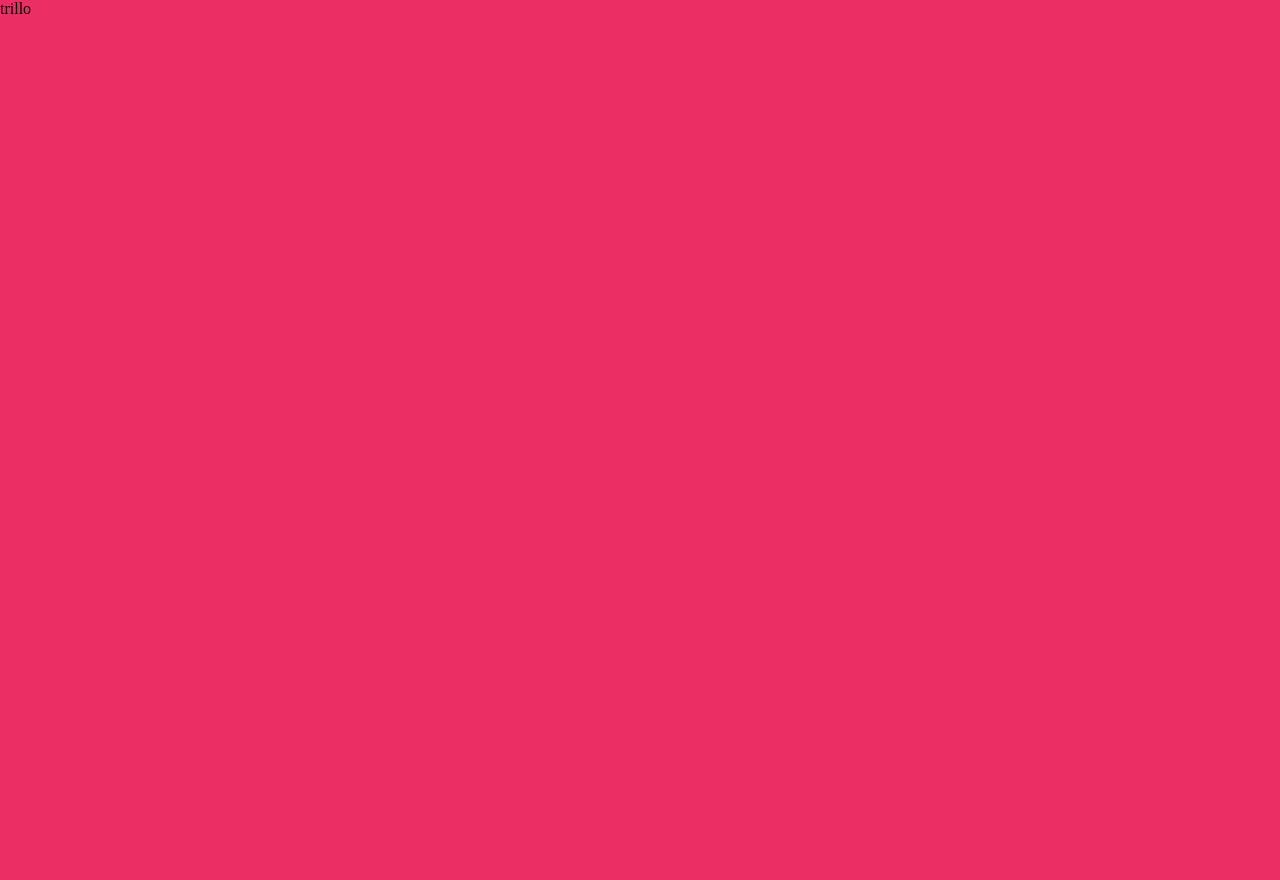
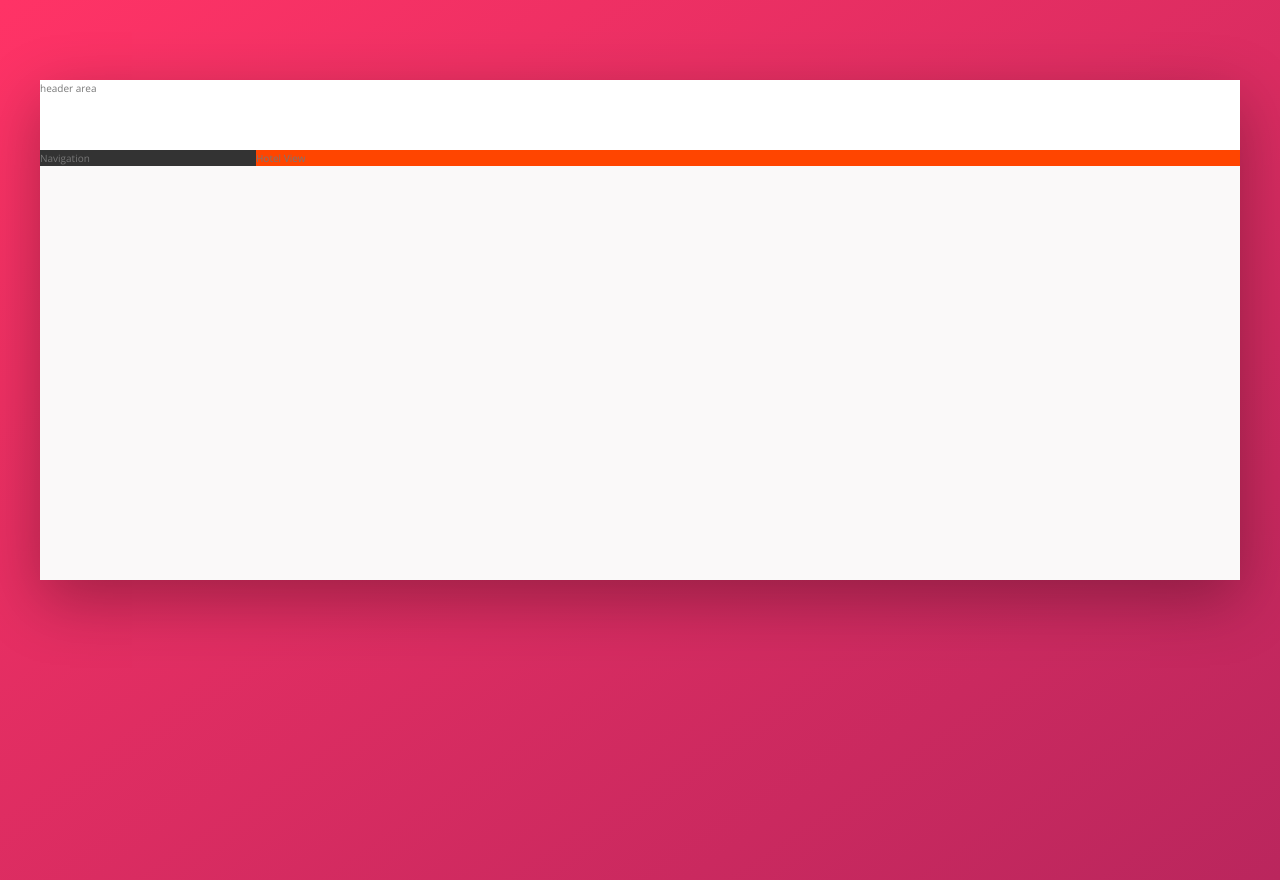
Before and after one commit to amnanaimat/responsiveDesgin, a website: page index.html in a window 1280 px wide. Before the commit the page ends 800 px from the top, so only its background shows below. Drawn offline with nearby package versions, Linux system fonts and the light colour scheme.

Commit message:
added basic page sections

```diff
--- a/index.html
+++ b/index.html
@@ -11,7 +11,19 @@
         <title>trillo &mdash; Your all-in-one booking app</title>
     </head>
     <body>
-        trillo
+        <div class="container">
+            <header class="header">
+                header area
+            </header>
+            <div class="content">
+                <nav class="sidebar">
+                    Navigation
+                </nav>
+                <main class="hotel-view">
+                    Hotel View
+                </main>
+            </div>
+        </div>
 
     </body>
 </html>
--- a/sass/_base.scss
+++ b/sass/_base.scss
@@ -8,7 +8,7 @@ COLORS
   --color-primary: #eb2f64;
   --color-primary-light: #ff3366;
   --color-primary-dark: #ba265d;
---color-grey-light-1: #faf9f9
+  --color-grey-light-1: #faf9f9;
   --color-grey-light-2: #f4f2f2;
   --color-grey-light-3: #f0eeee;
   --color-grey-light-4: #ccc;
@@ -17,6 +17,7 @@ COLORS
   --color-grey-dark-2: #777;
   --color-grey-dark-3: #999;
 
+  --shadow-dark: 0 2rem 6rem rgba(0, 0, 0, 0.3);
 }
 * {
   margin: 0;
@@ -39,7 +40,8 @@ body {
   line-height: 1.6;
   color: var(--color-grey-dark-2);
   background-image: linear-gradient(
-    to right bottom var(--color-primary-light),
+    to right bottom,
+    var(--color-primary-light),
     var(--color-primary-dark)
   );
   background-size: cover;
--- a/sass/_layout.scss
+++ b/sass/_layout.scss
@@ -0,0 +1,26 @@
+.container {
+  max-width: 120rem;
+  margin: 8rem auto;
+  background-color: var(--color-grey-light-1);
+  box-shadow: var(--shadow-dark);
+
+  //temporary styling for testing
+  min-height: 50rem;
+}
+.header {
+  background-color: #fff;
+  height: 7rem;
+  border-bottom: var(--color-grey-light-2);
+}
+.content {
+  display: flex;
+}
+.sidebar {
+  background-color: var(--color-grey-dark-1);
+  flex: 0 0 18%;
+}
+
+.hotel-view {
+  background-color: orangered;
+  flex: 1;
+}
```
Also changed, not shown: css/style.css. Lines whose indentation alone changed are shown as unchanged.
